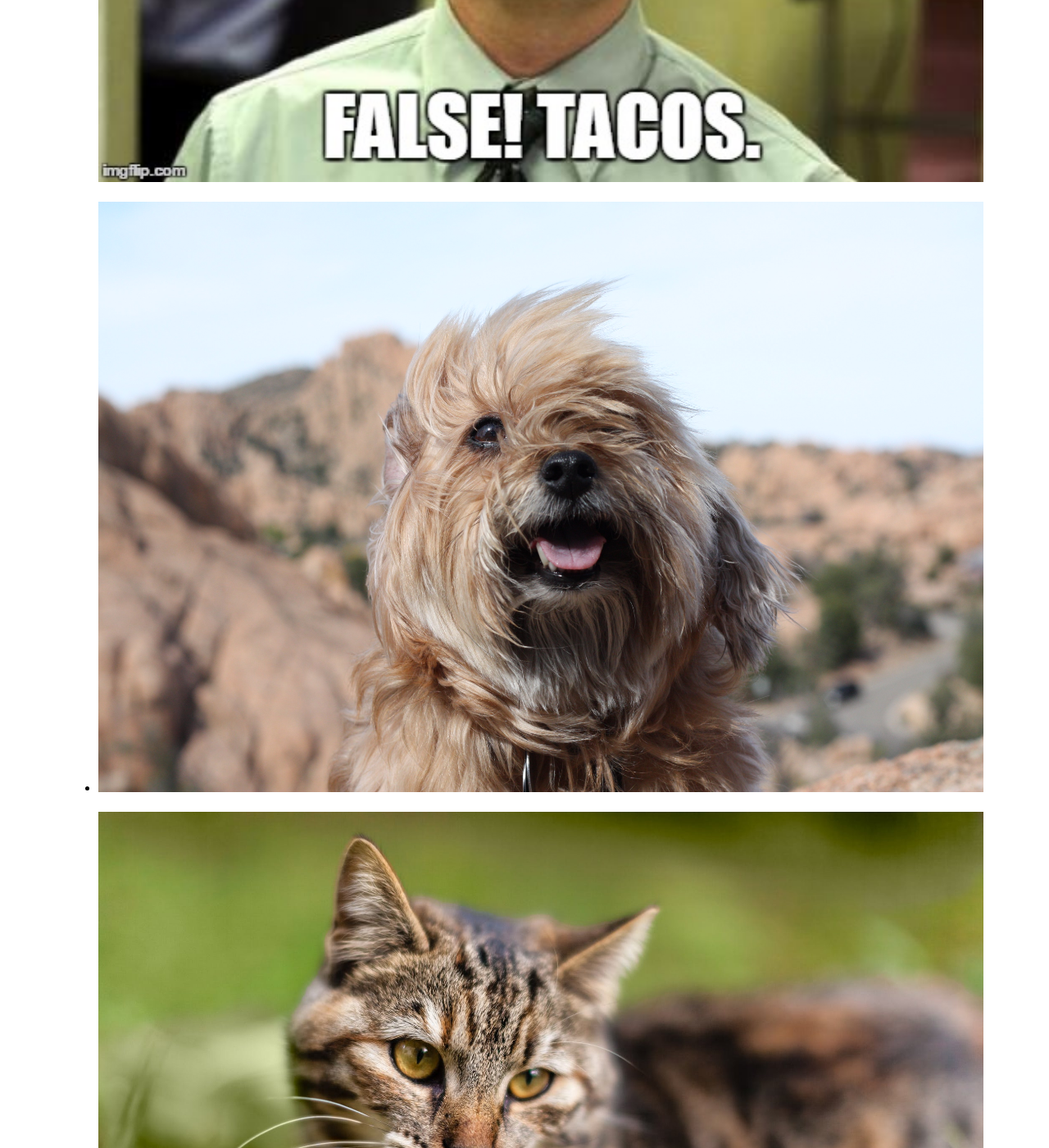
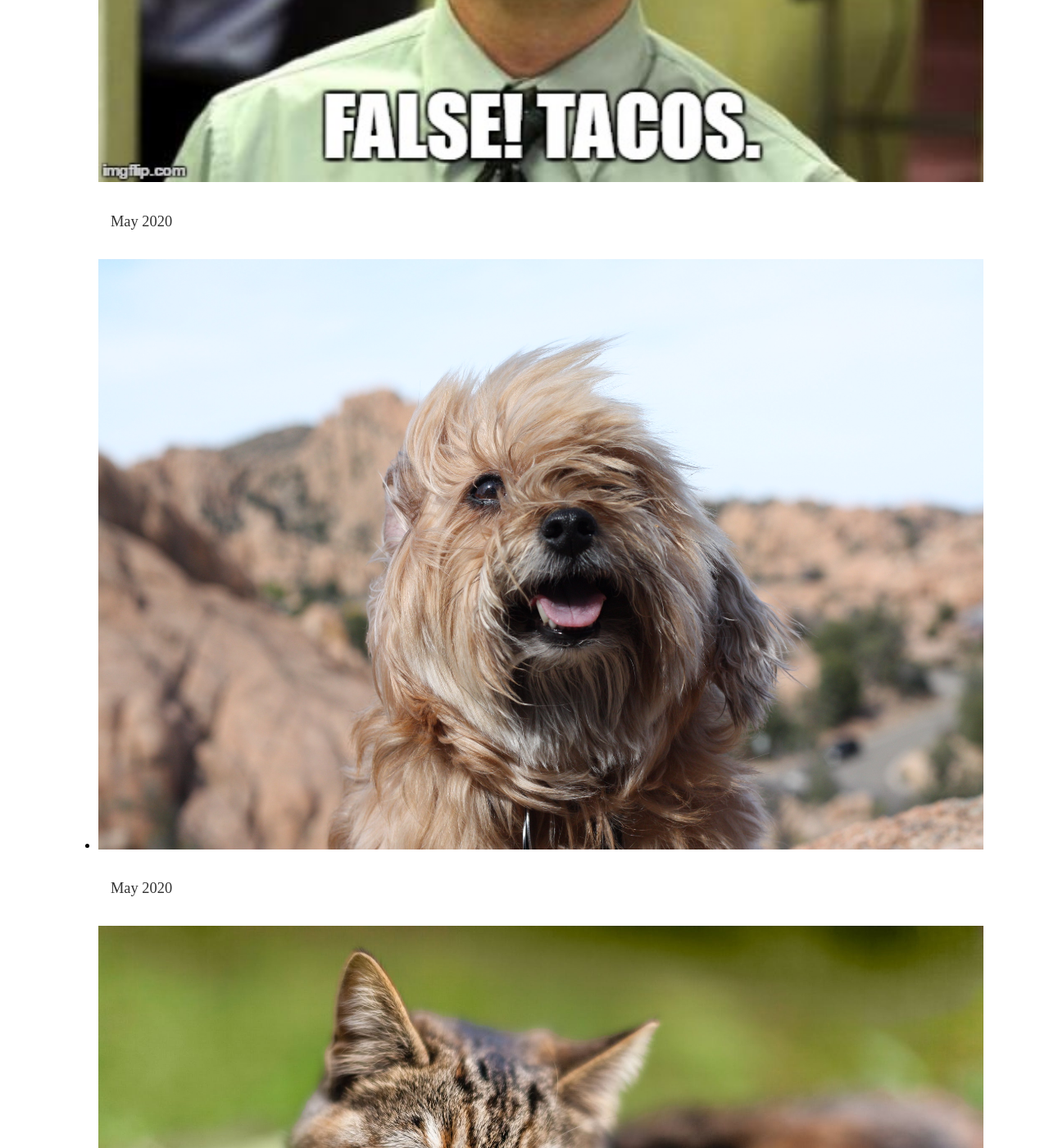
Before and after one commit to amadorschulze92/amadorschulze92.github.io, a Jekyll site: the page built from projects.html, in a window 1280 px wide and 1400 px high, scrolled down 901 px. Shown: the whole window at 82% size. Built offline with Jekyll 4.4.1, drawn with Linux system fonts in a browser that asks for light colours.

Commit message:
add date to projects on project page

```diff
--- a/projects.html
+++ b/projects.html
@@ -12,6 +12,7 @@ title: Blog
       <h2><a href="{{ post.url }}">{{ post.subtitle }}</a></h2>
       {% capture new_var %}/assets/images/{{ post.title }}.jpeg{% endcapture %}
       <img src={{ new_var }} alt={{ post.title }} style="width:100%">
+      <p>{{ post.date | date: "%B %Y" }}</p>
     </li>
   {% endfor %}
 </ul>
```
